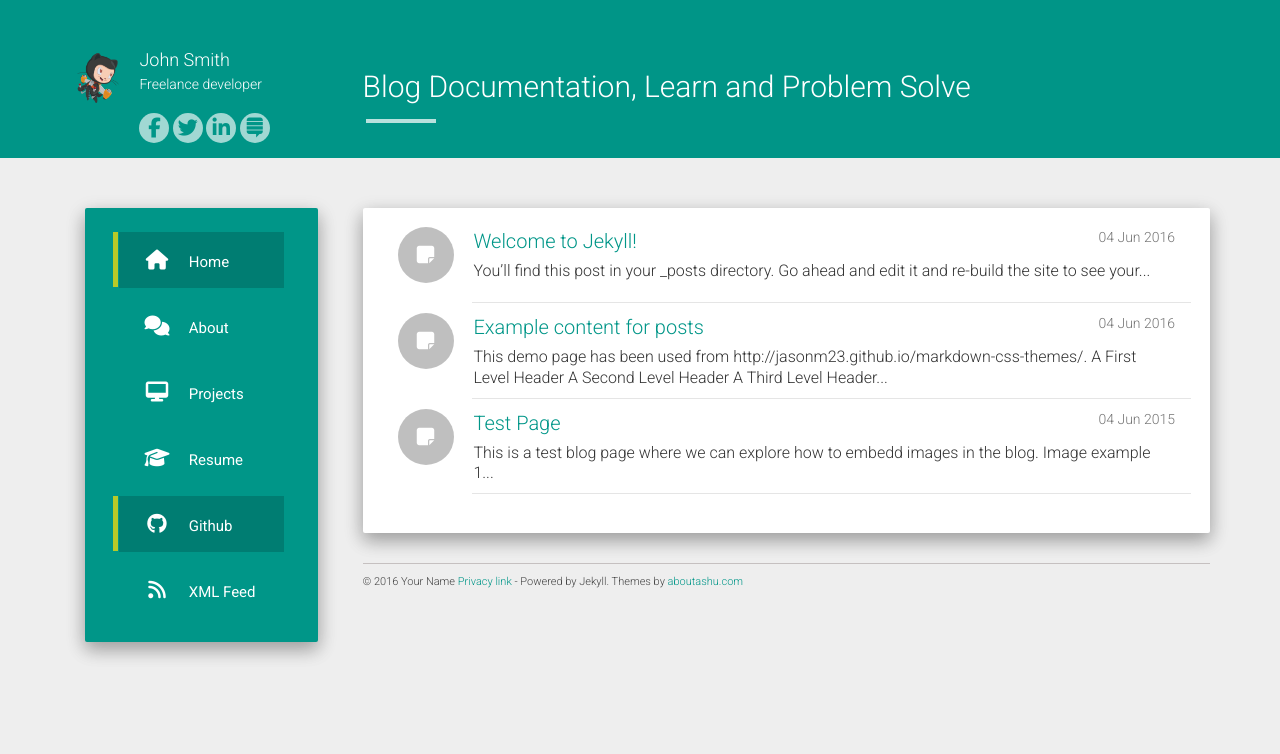
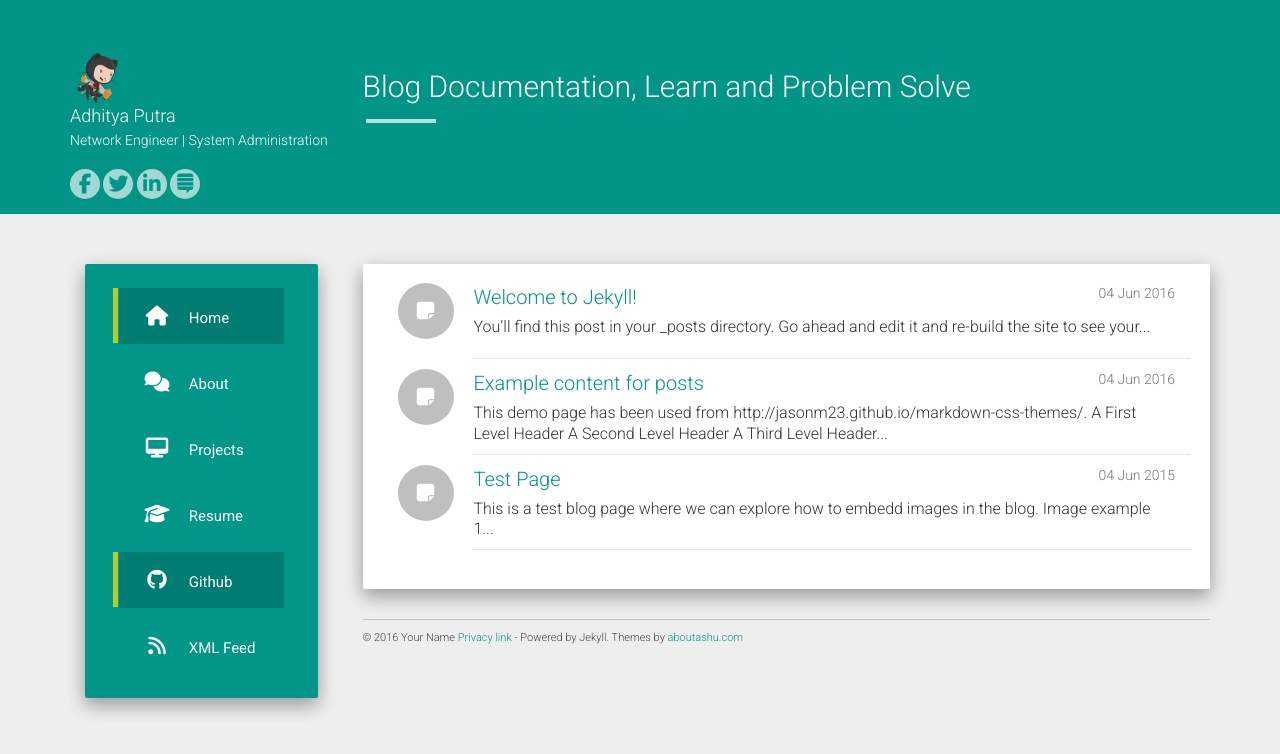
Before and after one commit to Arllio/idnewbie.github.io, a Jekyll site: the page built from index.html, in a window 1280 px wide. Shown: the top 754 px of the page. Built offline with Jekyll 4.4.1, drawn with Linux system fonts in a browser that asks for light colours; nearby versions of some CDN libraries; the list of posts is cut into pages by our own code.

Commit message:
Update _config.yml

```diff
--- a/_config.yml
+++ b/_config.yml
@@ -1,15 +1,15 @@
-title: John Smith
-description: My Personal Blog
-author: John Smith
+title: Adhitya Putra
+description: Blog Documentation
+author: Adhitya Putra
 logo: /idnewbie.github.io/static/img/avatar.png
-github: https://github.com/ashutosh2k12
-about: Freelance developer
+github: https://github.com/idnewbie
+about: Network Engineer | System Administration
 
 baseurl: "https://idnewbie.github.io/"
 url: "https://idnewbie.github.io/"
 
-disqus_shortname:
-google_analytics: UA--1
+disqus_shortname: idnewbie
+google_analytics:
 
 share:
   twitter_username: \#
```
